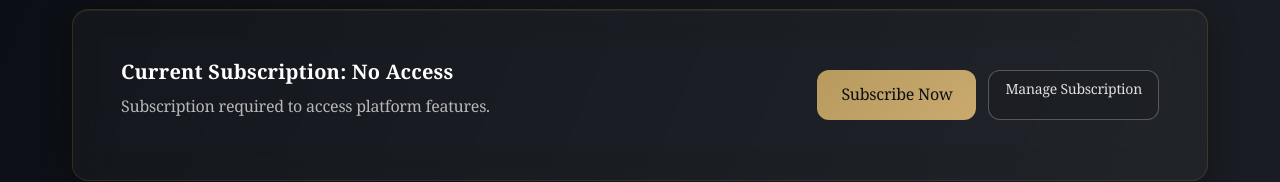
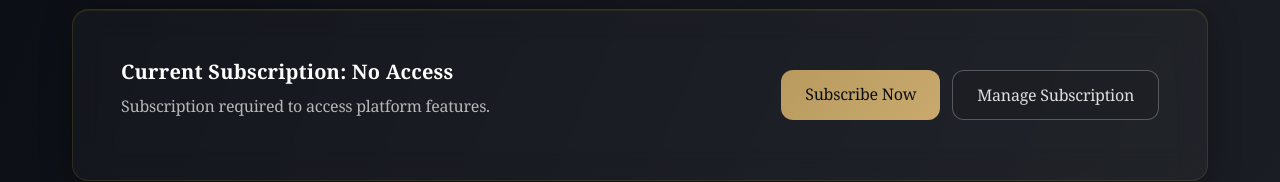
Before and after one commit to ek8029/succedence, a Next.js app: page /app in a window 1280 px wide. Shown: the part 195-377 px from the top of the page. Built offline with nearby package versions, Linux system fonts and the light colour scheme; no server answers.

Commit message:
Fix subscription button alignment and font size consistency
- Make all buttons use same padding (px-6 py-3)
- Make all buttons use same font size (text-base)
- Add font-medium to all buttons for consistency
- Fixes text floating issue on dashboard

```diff
--- a/app/app/page.tsx
+++ b/app/app/page.tsx
@@ -215,7 +215,7 @@ export default function Dashboard() {
                     {userPlan === 'free' && (
                       <Link
                         href="/subscribe"
-                        className="px-6 py-3 bg-accent-gradient text-midnight font-medium rounded-luxury hover:transform hover:scale-105 transition-all duration-300 text-center"
+                        className="px-6 py-3 bg-accent-gradient text-midnight font-medium rounded-luxury hover:transform hover:scale-105 transition-all duration-300 text-center text-base"
                       >
                         Subscribe Now
                       </Link>
@@ -223,14 +223,14 @@ export default function Dashboard() {
                     {userPlan !== 'free' && userPlan !== 'enterprise' && (
                       <Link
                         href="/subscribe"
-                        className="px-4 py-2 bg-gold/20 text-gold border border-gold/30 rounded-luxury hover:bg-gold/30 transition-all duration-300 text-sm text-center"
+                        className="px-6 py-3 bg-gold/20 text-gold border border-gold/30 rounded-luxury hover:bg-gold/30 transition-all duration-300 text-base text-center font-medium"
                       >
                         Upgrade Plan
                       </Link>
                     )}
                     <Link
                       href="/subscribe"
-                      className="px-4 py-2 bg-charcoal/50 text-silver border border-silver/30 rounded-luxury hover:bg-charcoal/70 transition-all duration-300 text-sm text-center"
+                      className="px-6 py-3 bg-charcoal/50 text-silver border border-silver/30 rounded-luxury hover:bg-charcoal/70 transition-all duration-300 text-base text-center font-medium"
                     >
                       Manage Subscription
                     </Link>
```
